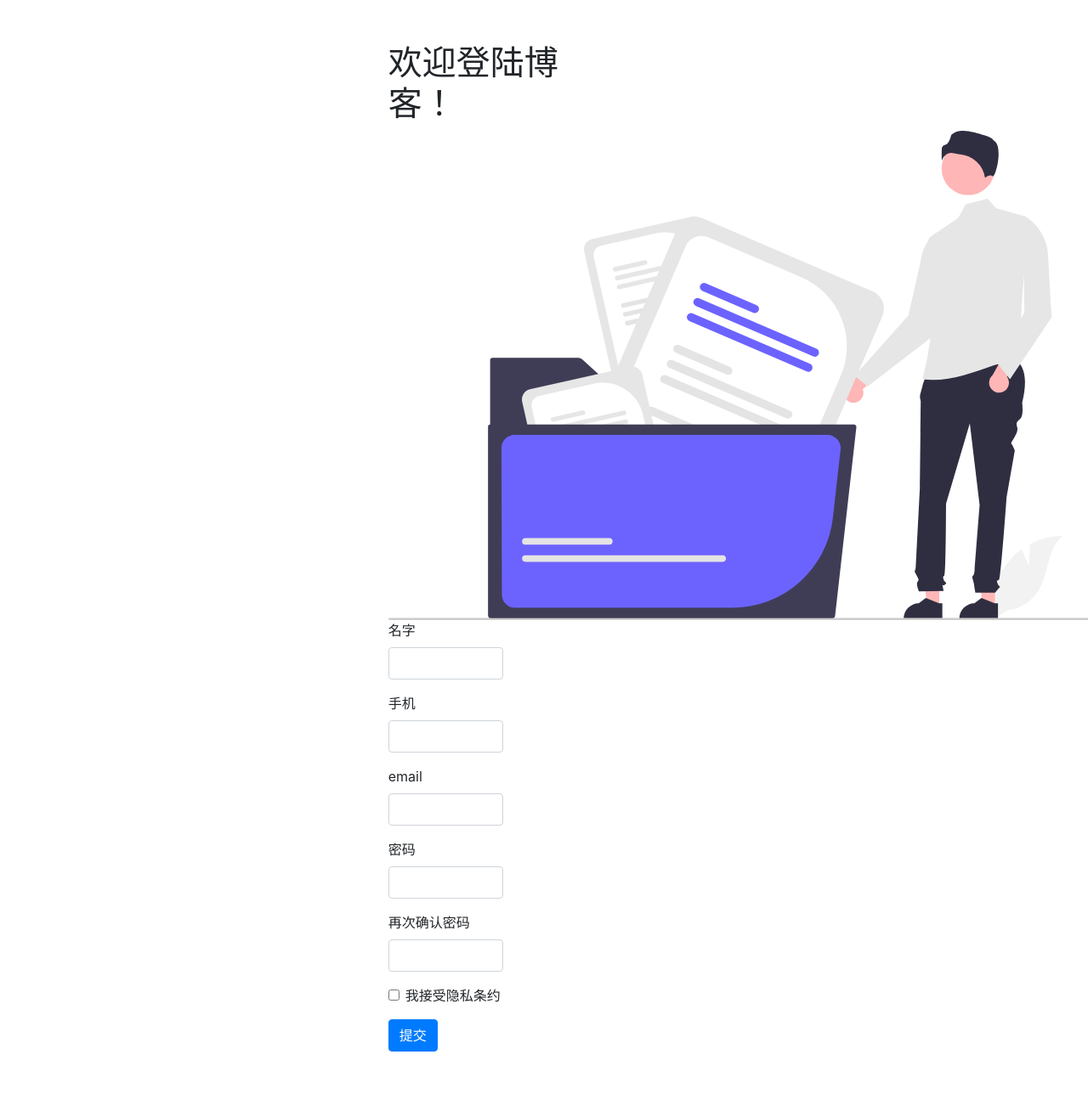
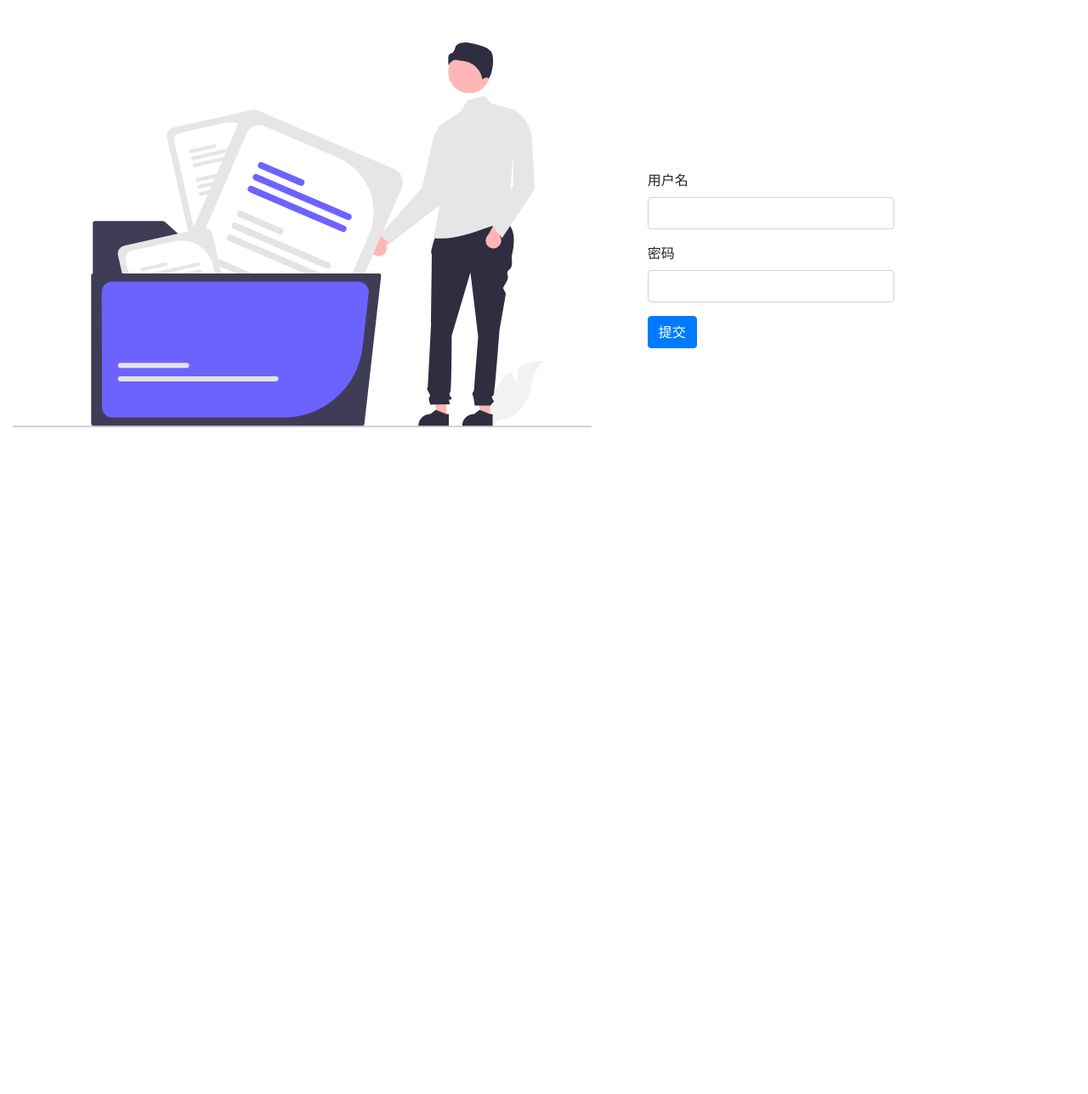
Before and after one commit to Flionay/FlaskE, a Flask app: template templates/user/login.html in a window 1280 px wide; the page is wider, and only the part inside the window is pictured. Shown: that part at 85% size. After the commit the page ends 503 px from the top of that part, so only its background shows below. Run offline with Flask 2, Linux system fonts and the light colour scheme; the template is opened without the code that fills it: values that come from a table or form of the project are taken from there, others are empty; some libraries are stand-ins or nearby versions.

Commit message:
blog register-login

```diff
--- a/apps/user/view.py
+++ b/apps/user/view.py
@@ -1,6 +1,6 @@
-from flask import Blueprint, request, render_template
+from flask import Blueprint, request, render_template, redirect, url_for
 from flask_wtf import FlaskForm
-from werkzeug.security import generate_password_hash
+from werkzeug.security import generate_password_hash, check_password_hash
 from wtforms import TextField, StringField, SubmitField, BooleanField, PasswordField
 from wtforms.validators import InputRequired, DataRequired, Email, EqualTo
 
@@ -10,8 +10,14 @@ from exts import db
 user_bp = Blueprint('user', __name__, url_prefix='/user')
 
 
+class LoginForm(FlaskForm):
+    name = StringField("用户名", validators=[DataRequired()])
+    password = PasswordField("密码", validators=[DataRequired()])
+    submit = SubmitField("提交")
+
+
 class RegisterForm(FlaskForm):
-    name = StringField("名字", validators=[DataRequired()])
+    name = StringField("用户名", validators=[DataRequired()])
     phone = StringField("手机", validators=[DataRequired()])
     email = StringField("email", validators=[Email()])
     password = PasswordField("密码", validators=[DataRequired(), EqualTo('repassword', message='Passwords must match')])
@@ -40,6 +46,17 @@ def register():
     return render_template("user/register.html", form=form)
 
 
-@user_bp.route("/login")
+@user_bp.route("/login", methods=['GET', 'POST'])
 def login():
-    return render_template("index.html")
+    form = LoginForm()
+    if request.method == 'POST' and form.validate():
+        user_name = form.name.data
+        password = form.password.data
+        res_list = User.query.filter_by(username=user_name).all()
+        for user in res_list:
+            if check_password_hash(user.password, password):
+                return redirect(url_for('index.index'))
+        else:
+            return render_template("user/login.html", form=form, msg="用户名或密码错误，请重新输入")
+
+    return render_template("user/login.html", form=form, msg=None)
--- a/templates/user/login.html
+++ b/templates/user/login.html
@@ -9,21 +9,26 @@
         <link href="/static/css/all.min.css" rel="stylesheet">
         <link rel="stylesheet" href="/static/css/font-awesome.min.css">
         <script src="/static/js/myjs.js"></script>
+
     {% endblock styles %}
 {% endblock head %}
 
 {% block page_content %}
-    <div class="container-fluid col-md-4 col-md-offset-4 " style="margin: 50px auto">
-        <div class="col-md-offset-1 col-md-7">
-            <h1>欢迎登陆博客！</h1>
-            <img src="/static/img/undraw_Folder_files_re_2cbm.svg" alt="">
-        </div>
+    <div class="container-fluid" style="margin: 50px auto">
+        <div class="row">
+            <div class="col-md-offset-1 col-md-7">
+{#                <h1 >欢迎登陆博客！</h1>#}
+                <img style='width: 95%' src="/static/img/undraw_Folder_files_re_2cbm.svg" alt="">
+            </div>
 
-        <div class="col-md-5">
-            {{render_form(form)}}
+            <div class="col-md-3 col-md-offset-2" style="width: 70%; margin-top: 150px">
+                {{render_form(form)}}
+                {% if msg %}
+                <span style="color: red;font-size: 12px">{{ msg }}</span>
+                {% endif %}
+            </div>
 
         </div>
-
     </div>
 
 {% endblock %}
```
